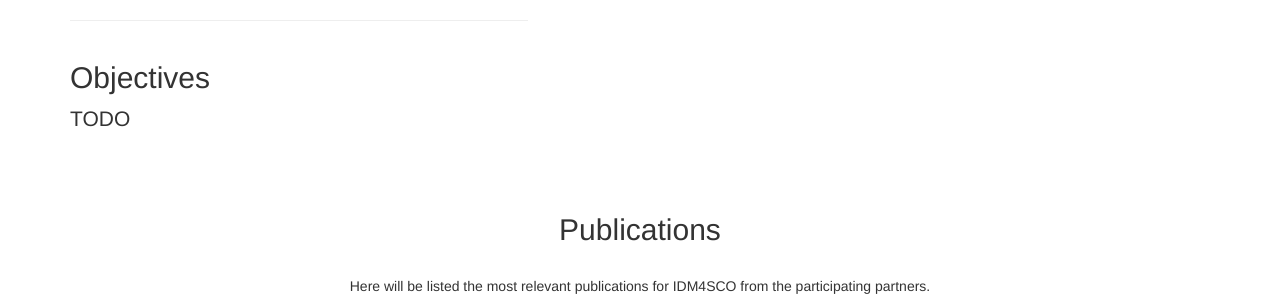
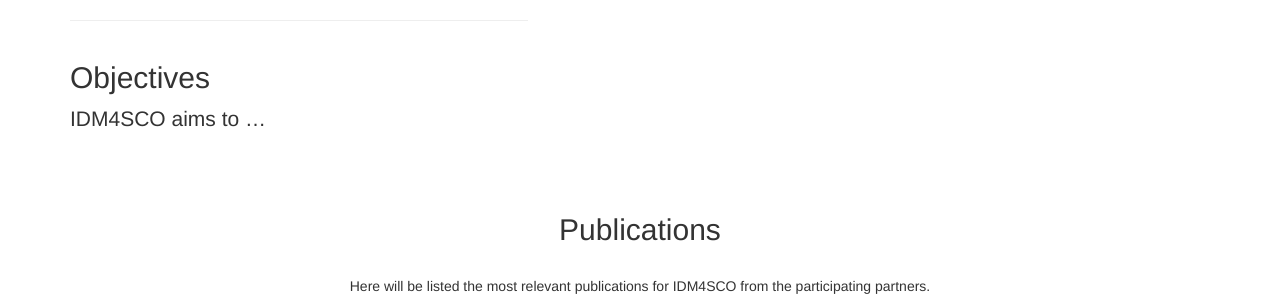
Before and after one commit to gemoc/idm4sco, a Jekyll site: the page built from _posts/2014-09-23-services-3.markdown, in a window 1280 px wide and 900 px high, scrolled down 820 px. Shown: the part 261-561 px from the top of the window. Built offline with Jekyll 4.4.1, drawn with Linux system fonts in a browser that asks for light colours; nearby versions of some CDN libraries; library files that are not in the unit come from our copies.

Commit message:
test fig

```diff
--- a/_posts/2014-09-23-services-3.markdown
+++ b/_posts/2014-09-23-services-3.markdown
@@ -5,4 +5,4 @@ category: Services
 title: Objectives
 description: |
 ---
-TODO
+IDM4SCO aims to ...
```
